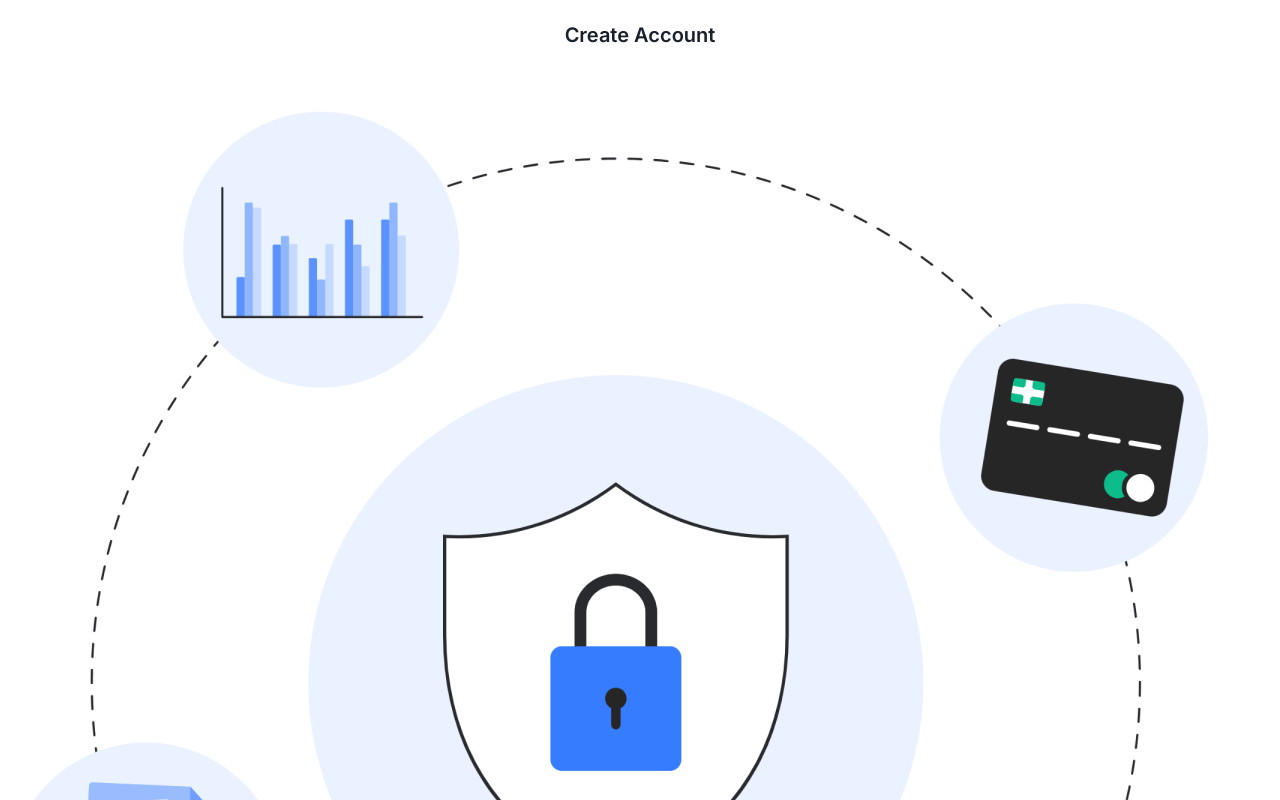
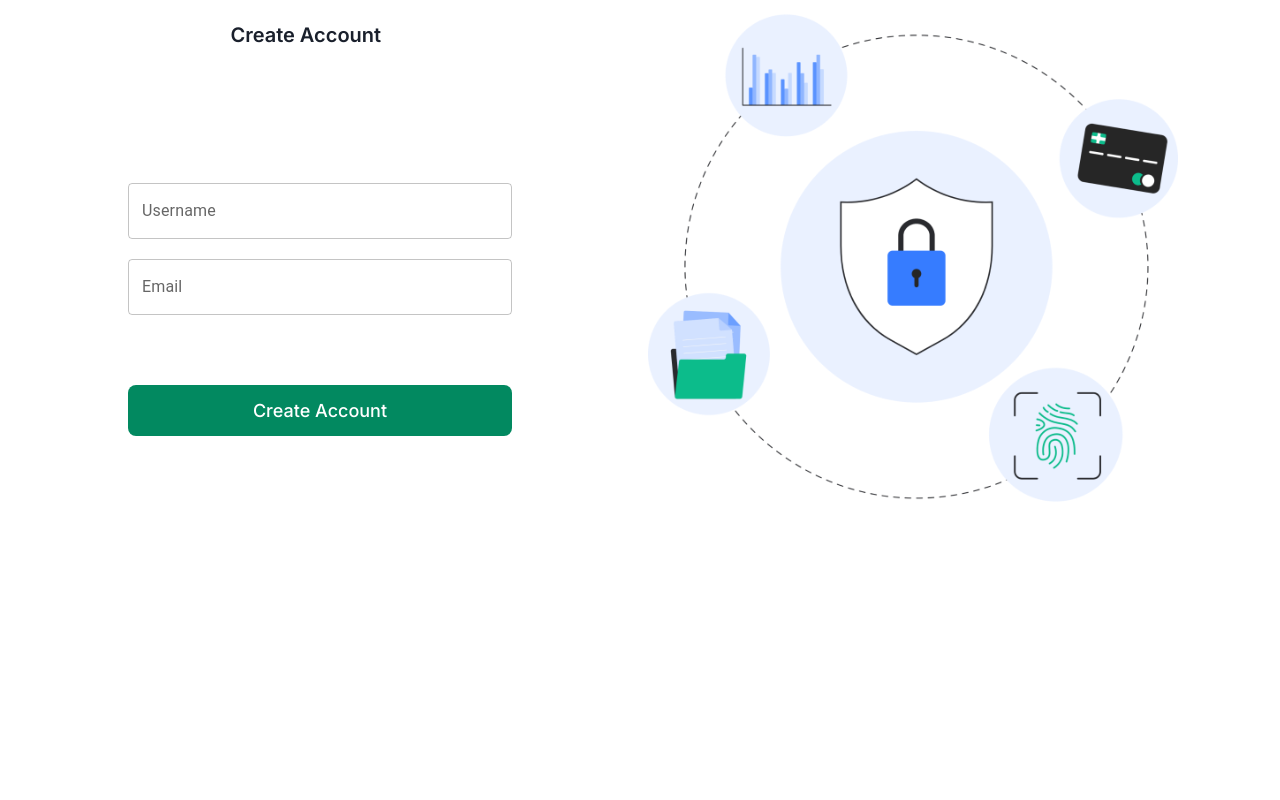
Before and after one commit to Stepheeeen/routine, a React (Vite) app: page /authentication in a window 1280 px wide. Shown: the top 800 px of the page. Built offline with nearby package versions, Linux system fonts and the light colour scheme.

Commit message:
responsiveness

```diff
--- a/src/pages/Authentication.jsx
+++ b/src/pages/Authentication.jsx
@@ -10,17 +10,18 @@ const Authentication = () => {
     <PageContainer
     navbarStyling={'hidden'}
     pageTitle={'Create Account'}
-    topbarStyling={'flex justify-center items-center'}>
-        <div className='p-2 mt-[-15px]'>
-        <img src={AuthImg} alt="alt" className='' />
+    topbarStyling={'flex justify-center items-center md:justify-start md:pl-[18%]'}
+    className='md:flex md:justify-between md:items-center md:flex-row-reverse'>
+        <div className='p-2 mt-[-15px] md:w-1/2 md:mt-[-85px]'>
+        <img src={AuthImg} alt="alt" className='md:w-[85%]' />
         </div>
 
-        <div className='w-full flex items-center justify-center mt-[25px] pb-2 relative'>
-            <form action="" className='w-[95%] '>
+        <div className='w-full flex items-center justify-center mt-[25px] pb-2 relative md:w-1/2'>
+            <form action="" className='w-[95%] md:w-[60%]'>
               <DefaultInput label={'Username'} customStyling='w-full' />
               <DefaultInput label={'Email'} customStyling='w-full my-[20px]' />
 
-              <DefaultButton text={'Create Account'} variant={'solid'} ButtonStyling={'bg-[#028960] text-[#fff] p-3 rounded-lg absolute bottom-0 w-full mt-[90px]'}/>
+              <DefaultButton text={'Create Account'} variant={'solid'} ButtonStyling={'bg-[#028960] text-[#fff] p-3 rounded-lg absolute bottom-0 w-full mt-[90px] md:mt-[50px]'}/>
             </form>
         </div>
     </PageContainer>
--- a/src/pages/Index.jsx
+++ b/src/pages/Index.jsx
@@ -1,11 +1,13 @@
 import React from 'react'
 import { BottomNavbar, TopNavbar } from '../components/reusable/Navbar/Navbar'
 
-const PageContainer = ({children, navbarStyling, pageTitle, topbarStyling}) => {
+const PageContainer = ({children, navbarStyling, pageTitle, topbarStyling, className}) => {
   return (
-    <div className='h-[100vh]'>
+    <div className={`h-[100vh]`}>
       <TopNavbar pageTitle={pageTitle} topbarStyling={topbarStyling} />
+      <main className={className}>
         {children}
+      </main>
       <BottomNavbar navbarStyling={navbarStyling}  />
     </div>
   )
```
